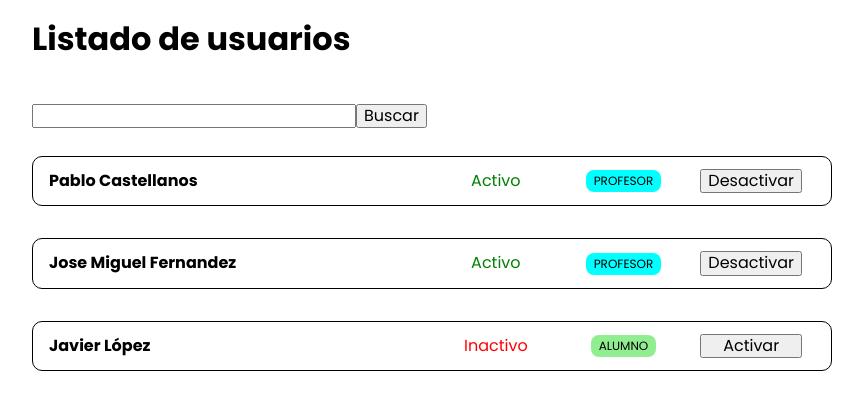
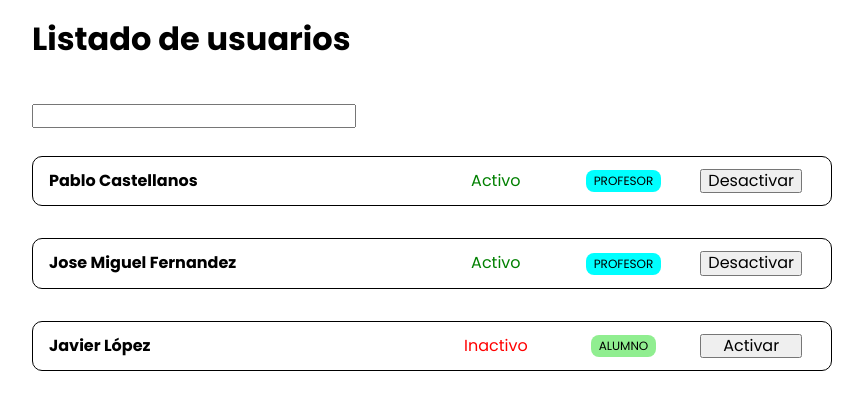
Before and after one commit to AngelGris76/learnthis-cap7, a React (Vite) app: page / in a window 1280 px wide. Shown: the top 410 px of the page, without its empty margins (208-1071 px from the left). Built offline with nearby package versions, Linux system fonts and the light colour scheme.

Commit message:
capitulo 6.9, controlado

```diff
--- a/src/components/UsersList.jsx
+++ b/src/components/UsersList.jsx
@@ -20,15 +20,16 @@ const UsesrsList = ({ users, children }) => {
   return (
     <div className={style.usersList}>
       {children}
-      <form
-        onSubmit={(ev) => {
-          ev.preventDefault();
-          setSearch(ev.target.search.value);
+
+      <input
+        type='text'
+        name='search'
+        value={search}
+        onChange={(ev) => {
+          setSearch(ev.target.value);
         }}
-      >
-        <input type='text' name='search' defaultValue='' />
-        <button type='submit'>Buscar</button>
-      </form>
+      />
+
       {usersRendered}
     </div>
   );
```
